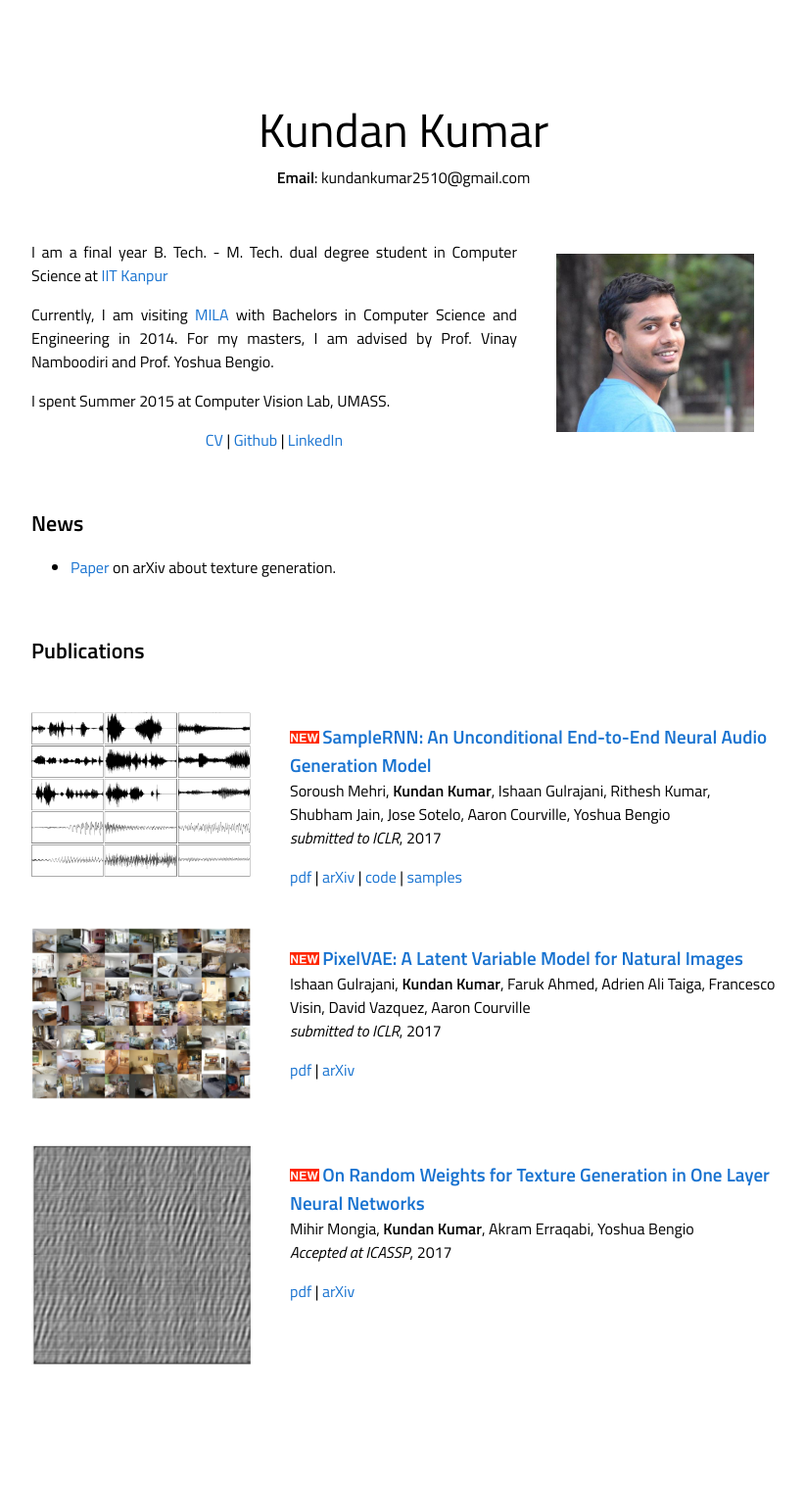
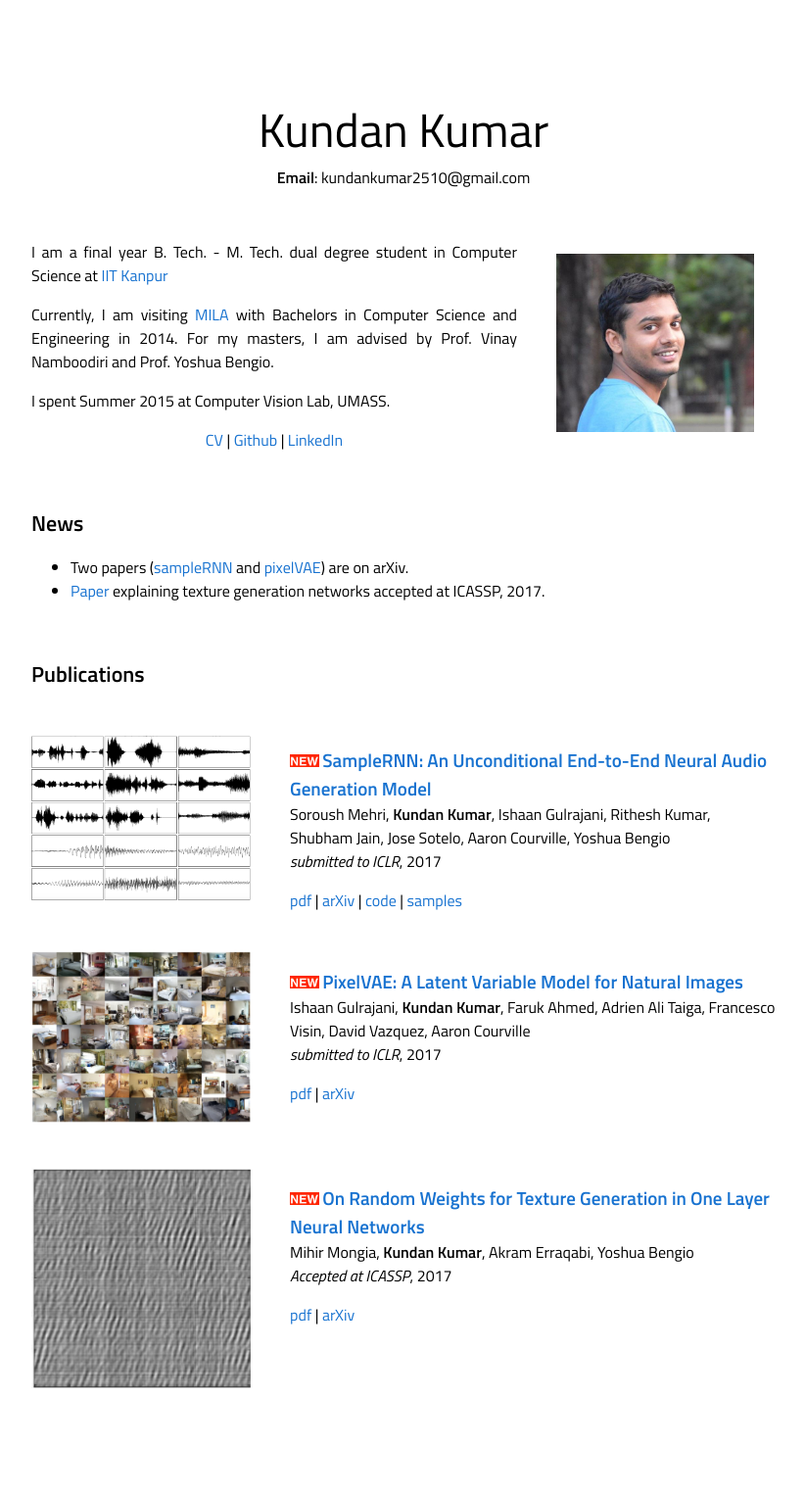
Before and after one commit to kundan2510/kundan2510.github.io, a Jekyll site: the page built from index.html, in a window 1280 px wide. Shown: the whole page at 98% size, without its empty margins (228-1050 px from the left). Built offline with Jekyll 4.4.1, drawn with Linux system fonts in a browser that asks for light colours; before the commit the page ends 1499 px from its top, so only the background shows below that.

Commit message:
Update index.html

```diff
--- a/index.html
+++ b/index.html
@@ -55,7 +55,9 @@ title: Kundan Kumar
 			  <tbody><tr><td>
 			    <sectionheading>News</sectionheading>
 			    <ul>
-			    <li> <a href="#ARXIVDEC16">Paper</a> on arXiv about texture generation.
+			    <li> Two papers (<a href="#SAMPLERNN">sampleRNN</a> and <a href="#PIXELVAE">pixelVAE</a>) are on arXiv.
+			    </li>
+			    <li> <a href="#TEXTURE">Paper</a> explaining texture generation networks accepted at ICASSP, 2017.
 			    </li>
 
 			    </ul>
```
